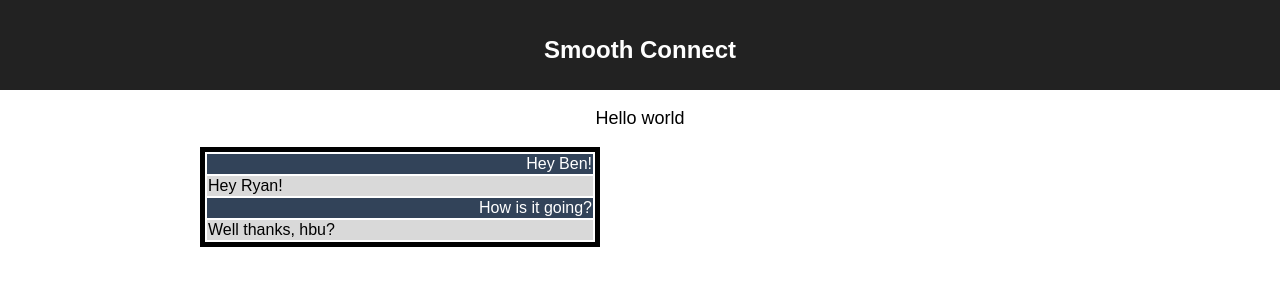
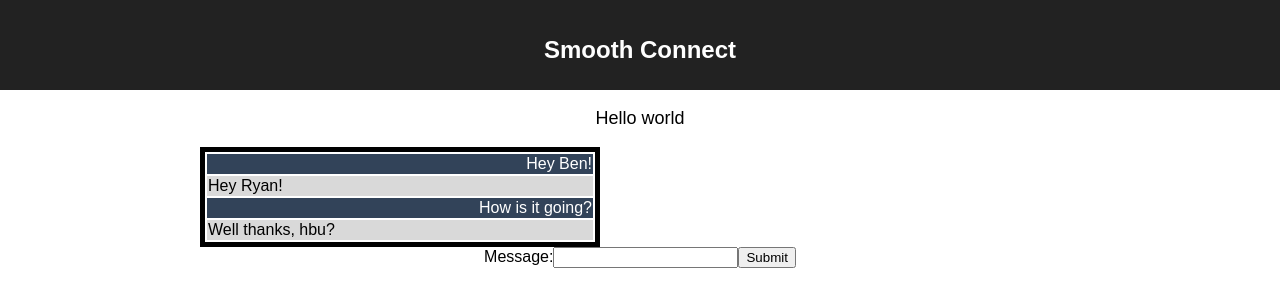
Before and after one commit to RyanNormanSchultz/smooth_connect, a React (Create React App) app in the folder my-app/: page / in a window 1280 px wide. Shown: the top 306 px of the page. Built offline with nearby package versions, Linux system fonts and the light colour scheme.

Commit message:
modified path such that ChatInput -> ChatView

```diff
--- a/my-app/src/App.js
+++ b/my-app/src/App.js
@@ -38,6 +38,43 @@
   }
 }
 
+
+class InputChat extends Component {
+  constructor(props){
+    super(props);
+    this.state = {value: '', messages:{content: 'Hey Ben',type:'self'}};
+
+    this.handleChange = this.handleChange.bind(this);
+    this.handleSubmit = this.handleSubmit.bind(this);
+  }
+
+  handleChange(event) {
+    this.setState({value: event.target.value});
+  }
+
+  handleSubmit(event) {
+    this.setState({
+      messages: this.state.messages.push({content:this.state.value, type:'self'})
+    });
+    event.preventDefault();
+  }
+
+    render() {
+    return (
+      <div>
+        <ChatView messages={CHAT_LOG} />
+        <form onSubmit={this.handleSubmit}>
+          <label>
+            Message:
+            <input type="text" value={this.state.value} onChange={this.handleChange} />
+          </label>
+          <input type="submit" value="Submit" />
+        </form>
+      </div>
+    );
+  }
+}
+
   const CHAT_LOG = [
     {content: 'Hey Ben!', type: 'self'},
     {content: 'Hey Ryan!', type: 'friend'},
@@ -57,7 +94,7 @@
         <p className="App-intro">
           Hello world
         </p>
-        <ChatView messages={CHAT_LOG} />
+        <InputChat />
       </div>
     );
   }
```
Lines whose indentation alone changed are shown as unchanged.
